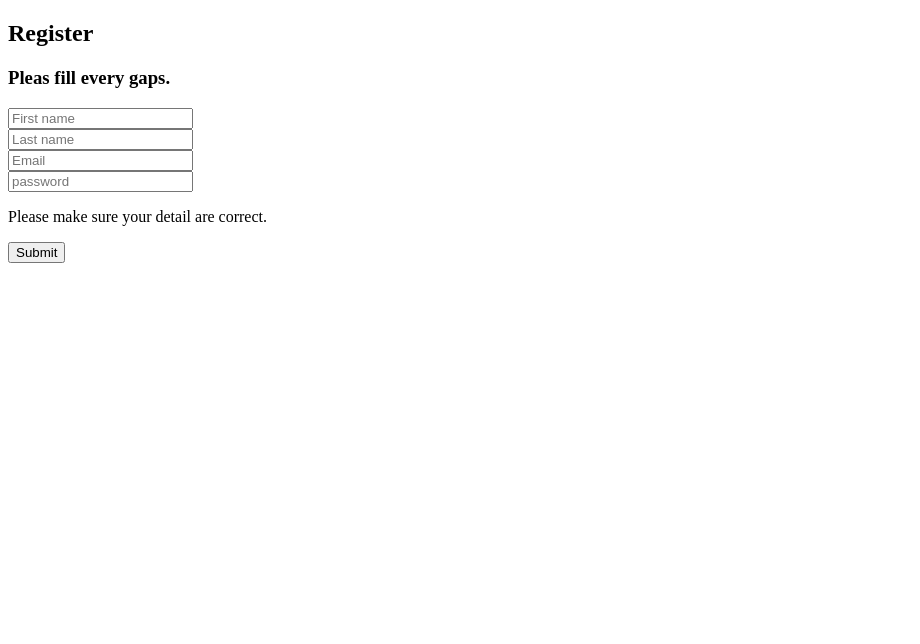
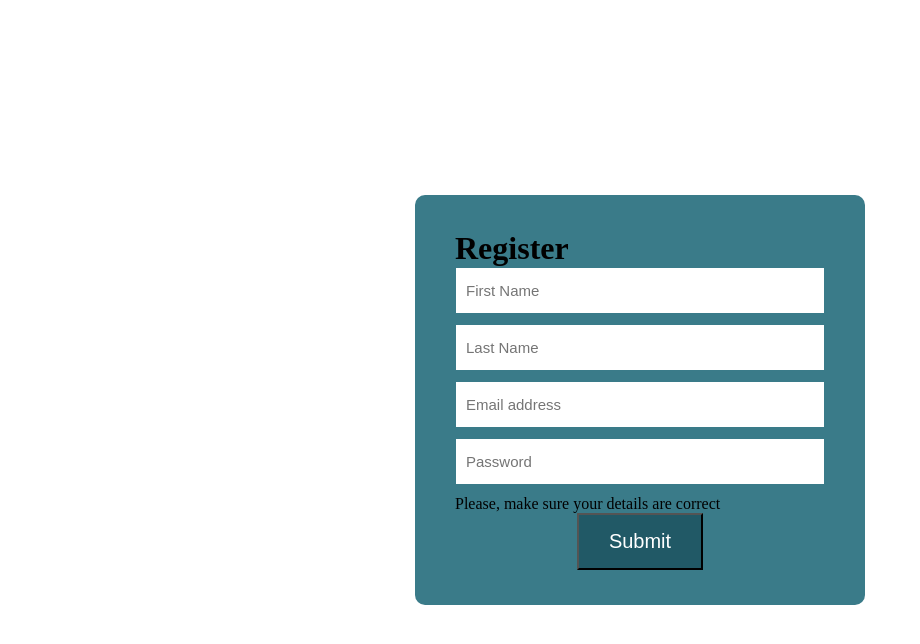
Before and after one commit to KongKarin/Learning, a plain HTML site: page JSD4GenTH/HTML/Form.html in a window 1280 px wide. Shown: the whole page, without its empty margins (0-920 px from the left). Drawn offline with Linux system fonts and the light colour scheme.

Commit message:
learnbuildform

```diff
--- /dev/null
+++ b/JSD4GenTH/HTML/Form.css
@@ -0,0 +1,52 @@
+*{
+    margin: 0;
+    padding: 0;
+    box-sizing: border-box;
+}
+.container{
+    width: 100%;
+    height: 100vh;
+
+    display: flex;
+    justify-content: center;
+    align-items: center;
+
+}
+.container .form-wrap{
+    width: 450px;
+    background: #3a7b89;
+    border-radius: 10px ;
+    padding: 35px 40px;
+    backdrop-filter: blur(5px);
+}
+
+.container .form-wrap .input input {
+    width: 100%;
+    padding: 14px 10px;
+    border: 1px solid #3a7b89;
+    outline: nong;
+     margin-bottom: 10px;
+    font-size: 15px;
+    font-family: sans-serif;
+}
+.container .form-wrap .box-wrap{
+    background-color: rgb(195, 243, 243);
+}
+.container .form-wrap .box-wrap .input-checkbox{
+    background-color: chocolate;
+}
+
+.container .form-wrap .error{
+    color: red;
+}
+.submit-button{
+    text-align: center;
+}
+
+.submit-button button{
+    padding: 15px 30px;
+    background-color: #215966;
+    color: #fff;
+    font-size: 20px;
+    font-family: sans-serif;
+}
--- a/JSD4GenTH/HTML/Form.html
+++ b/JSD4GenTH/HTML/Form.html
@@ -4,33 +4,38 @@
     <meta charset="UTF-8">
     <meta http-equiv="X-UA-Compatible" content="IE=edge">
     <meta name="viewport" content="width=device-width, initial-scale=1.0">
-    <title>Form</title>
+    <link rel="stylesheet" href="Form.css">
     <script src="Form.js"></script>
+    <title>Document</title>
 </head>
 <body>
-    <section class="main">
-        <form id="registation form" action="#">
-            <h1>Register</h1>
-            <h3>Pleas fill every gaps.</h3>
-            <div id="fname">
-                <!-- <label for="fname">First Name</label> -->
-                <input type="text" placeholder="First name" required>
-            </div>
-            <div id="lname">
-                <!-- <label for="lname">Last Name</label> -->
-                <input type="text" placeholder="Last name" required>
-            </div>
-            <div id="email">
-                <!-- <label for="lname">Email</label> -->
-                <input type="email" placeholder="Email" required>
-            </div>
-            <div id="pass">
-                <!-- <label for="password">Password</label> -->
-                <input type="password" placeholder="password" required>
-            </div>
-            <p>Please make sure your detail are correct.</p>
-            <button>Submit</button>
-        </form>
-    </section>
+    <div class = "container">
+        <div class = "form-wrap">
+            <form id = "form" action="" onsubmit="getValue()">
+                <h1><span>Register</span></h1>
+
+                <div class = "input">
+                  <input type="text" id="fname" placeholder = "First Name">
+                </div>
+                <div class = "input">
+                    <input type="text" id="lname" placeholder = "Last Name">
+                </div>
+                <div class = "input">
+                    <input type="text" id="email" placeholder = "Email address">
+                </div>
+                <div class = "input">
+                    <input type="text" id="password" placeholder = "Password">
+                </div>
+                <div>
+                    <p>Please, make sure your details are correct</p>
+                </div>
+                <div class = "submit-button">
+                    <button type ="submit">Submit</button>
+                </div>
+                <div id = "error"></div>
+            </form>
+        </div>
+    </div>
+    <script src="script.js"></script>
 </body>
 </html>
--- a/JSD4GenTH/HTML/Form.js
+++ b/JSD4GenTH/HTML/Form.js
@@ -1,3 +1,30 @@
-const document.GetElementByid = function (fname) {
+const getValue = () => {
+    let firstName = document.getElementById("fname").value;
+    let lastName = document.getElementById("lname").value;
+    let password = document.getElementById("password").value;
+    let email = document.getElementById("email").value;
 
+    if (!firstName) {
+
+    }
 }
+
+if (password) {
+    console.log("No password);
+}
+
+
+// P'Lak Code
+
+form.addEventListener("submit, (e) => {
+    let message = [];
+    if(fnam.value === '' || fname.value === null){
+        message.push('Name is required')
+    }
+
+    if(message.length > 0){
+    e.preventDefault();
+    errorElement.innerHTML = message.join(',');
+    }
+    console.log(fname);
+}
--- /dev/null
+++ b/JSD4GenTH/Project_sprint/signup.js
@@ -0,0 +1 @@
+const documennt
```
Also changed, not shown: JSD4GenTH/Project_sprint/signUp2.html (+1 -0 lines).
